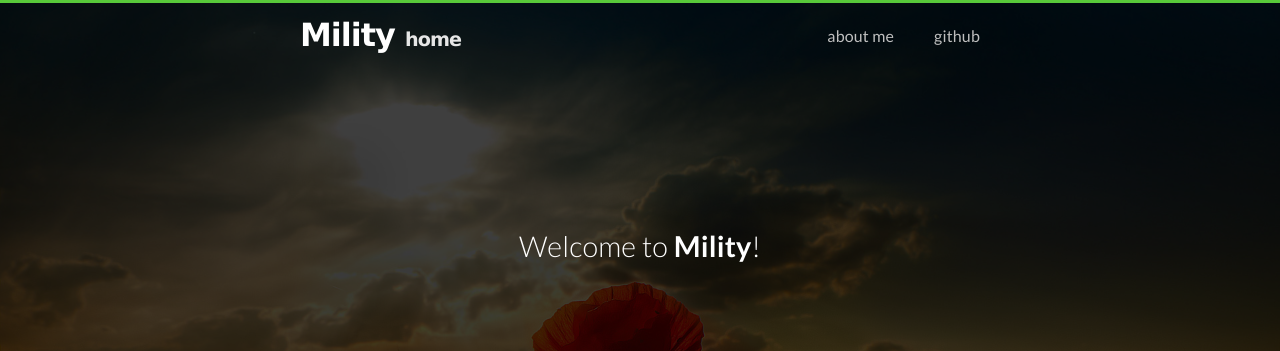
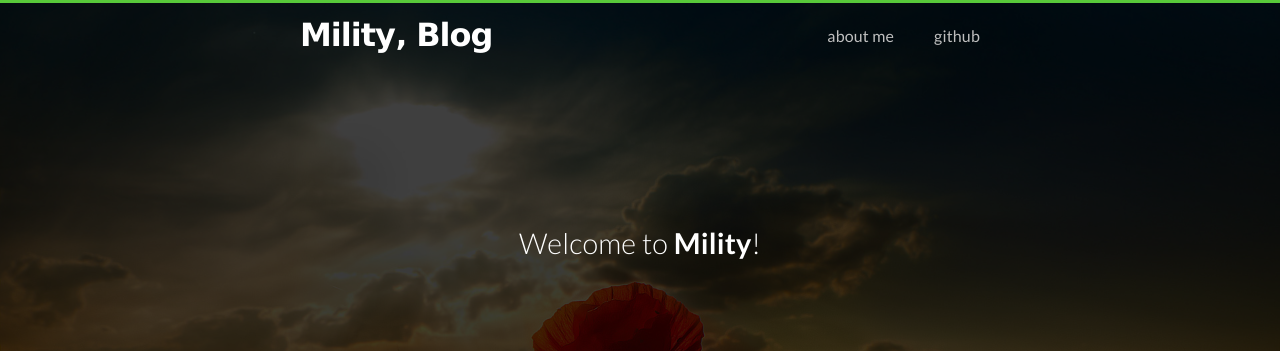
Before and after one commit to Mility/Mility.github.io, a Jekyll site: the page built from index.html, in a window 1280 px wide. Shown: the top 351 px of the page. Built offline with Jekyll 4.4.1, drawn with Linux system fonts in a browser that asks for light colours; nearby versions of some CDN libraries; the list of posts is cut into pages by our own code.

Commit message:
Update header.html

```diff
--- a/_includes/header.html
+++ b/_includes/header.html
@@ -5,7 +5,7 @@
     <div class="container">
 
       <h1 class="title">
-        <a href="{{ site.baseurl }}/">{{ site.title }}</a> <small>home</small>
+        <a href="{{ site.baseurl }}/">{{ site.title }}&sbquo; Blog</a>
       </h1>
 
       <nav class="navbar">
```
